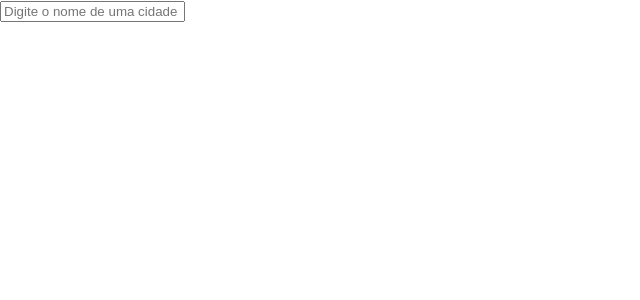
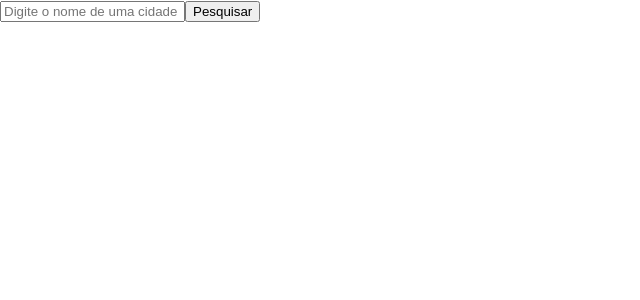
Before and after one commit to rafaelsisoares/de-olho-no-tempo, a React (Create React App) app: page / in a window 1280 px wide. Shown: the top 300 px of the page, without its empty margins (0-640 px from the left). Built offline with nearby package versions, Linux system fonts and the light colour scheme; the HTML template or start-up script is replaced by a standard one.

Commit message:
chore: Importacao dos dados do tempo

```diff
--- a/src/pages/Main.js
+++ b/src/pages/Main.js
@@ -3,7 +3,8 @@ import React from 'react'
 import useCity from '../hooks/useCity'
 
 export default function Main() {
-  const { handleChange } = useCity();
+  const { handleChange, handleClick, weather } = useCity();
+  console.log(weather);
   return (
     <div>
       <input
@@ -11,6 +12,7 @@ export default function Main() {
         placeholder="Digite o nome de uma cidade"
         onChange={ handleChange }
       />
+      <button type='button' onClick={ handleClick }>Pesquisar</button>
     </div>
   )
 }
```
